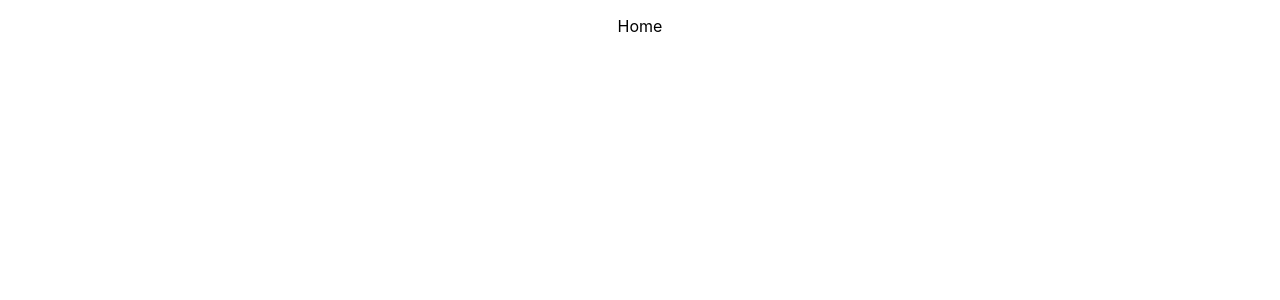
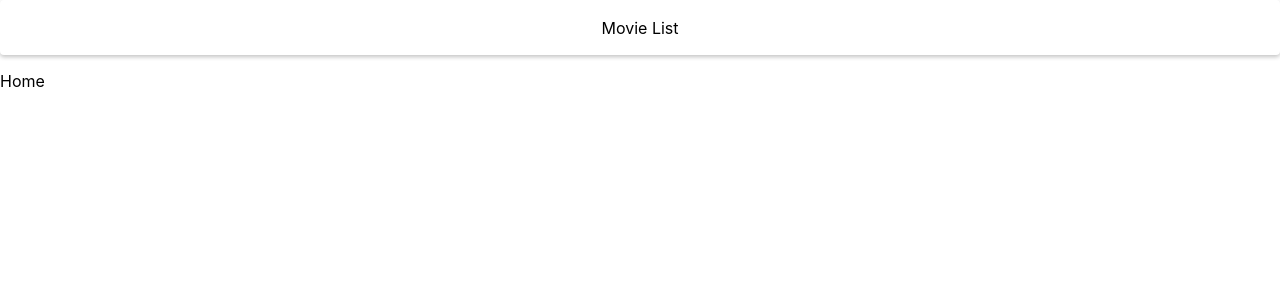
Before and after one commit to devalensio/movies, a React (Create React App) app: page / in a window 1280 px wide. Shown: the top 300 px of the page. Built offline with nearby package versions, Linux system fonts and the light colour scheme.

Commit message:
setup app with react router dom

```diff
--- a/src/App.js
+++ b/src/App.js
@@ -1,19 +1,31 @@
 import React from 'react';
 
-import { Route, Switch, Redirect } from 'react-router-dom';
+import { Route, Switch } from 'react-router-dom';
+import { Provider } from 'react-redux';
 
 import Home from './pages/Home';
+
+import Navbar from './components/Navbar';
+
+import store from './store';
 
 import './App.scss';
 
 const App = () => {
   return (
-    <div className="App">
-      <Switch>
-        <Route exact path="/" component={Home} />
-        {/* <Route exact path="/movies/:id" component={About} /> */}
-      </Switch>
-    </div>
+    <Provider store={store}>
+      <div className="app__wrapper">
+        <Navbar />
+        <div className="app__wrapper--body">
+          <Switch>
+            <Route exact path="/">
+              <Home dispatch={store.dispatch} />
+            </Route>
+            {/* <Route exact path="/movies/:id" component={About} /> */}
+          </Switch>
+        </div>
+      </div>
+    </Provider>
   );
 }
 
```
